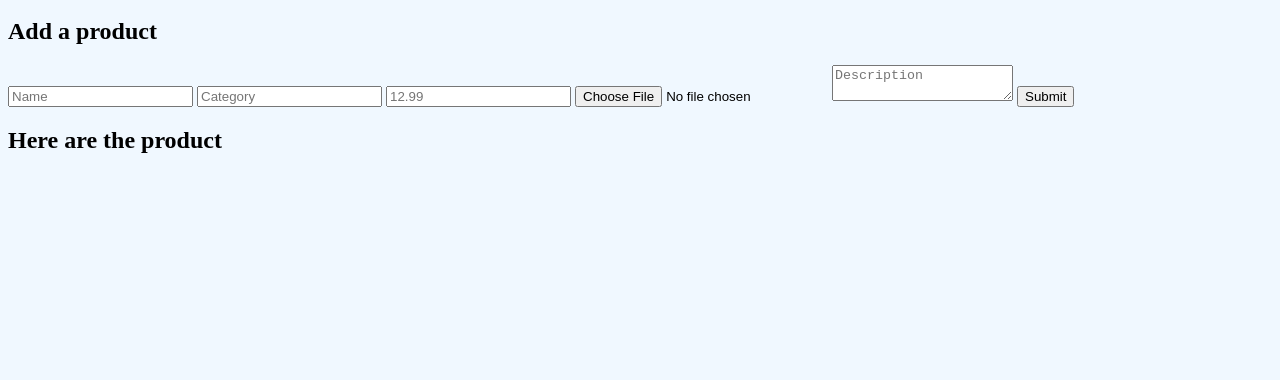
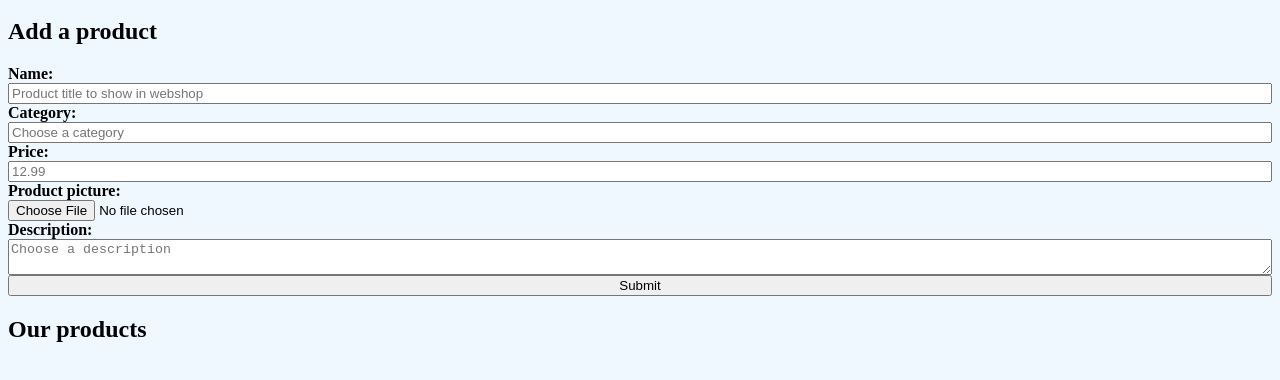
Before and after one commit to espenbakken/test, a plain HTML site: page index.html in a window 1280 px wide. Shown: the part 48-428 px from the top of the page. Drawn offline with Linux system fonts and the light colour scheme.

Commit message:
Extract javascript to webshop.js

```diff
--- a/index.html
+++ b/index.html
@@ -1,69 +1,33 @@
 <html>
 <head>
     <link rel="stylesheet" type="text/css" href="style.css"/>
-    <title>Hei</title>
+    <title>Webshop</title>
 </head>
 <body>
+<script src="webshop.js"></script>
 <script>
-function renderProductList(){
 
-    const productList = JSON.parse(window.localStorage.getItem("productList")) || [];
-
-    const productListEl = document.getElementById("productList");
-    productListEl.innerHTML = "";
-
-        for ( const product of productList){
-            const productEl = document.createElement("div");
-            productEl.innerHTML = "<div>" +
-            "<h3>" + product.productName + "(" +product.category + ")</h3>" +
-            (product.picture ? "<div><img width ='100px' height='100px' src='" + product.picture +"'/></div>" :"") +
-            "<p>" + product.description + "</p>" +
-            "<div><small>Kr " + product.price + "</small></div>" +
-            "</div>"
-            productListEl.appendChild(productEl);
-        }
-}
-function handleSubmit(event){
-    event.preventDefault();
-
-    const productName = document.querySelector("[name='productName']").value;
-    const category = document.querySelector("[name='category']").value;
-    const price = document.querySelector("[name='price']").value;
-    const description = document.querySelector("[name='description']").value;
-    const picture = document.querySelector("[name='picture']").files.item(0).name;
-
-    const product = {
-        productName, category, price, description, picture
-    };
-
-    const productList = JSON.parse(window.localStorage.getItem("productList")) || [];
-    productList.push(product);
-    window.localStorage.setItem("productList", JSON.stringify(productList));
-
-    event.target.reset();
-
-    renderProductList();
-}
 </script>
 
 <h1>Webshop</h1>
 
 <h2>Add a product</h2>
 
+<div id="handlesubmit">
 <form onsubmit="handleSubmit(event)">
-    <input name="productName" label="Name" placeholder="Name"/>
-    <input name ="category" placeholder="Category"/>
-    <input name ="price" placeholder="12.99"/>
-    <input type="file" name="picture" placeholder="Upload picture"/>
-    <textarea name="description" placeholder="Description"></textarea>
+    <label>Name: <input name="productName" placeholder="Product title to show in webshop"/></label>
+    <label> Category: <input name ="category" placeholder="Choose a category"/></label>
+    <label>Price: <input name ="price" placeholder="12.99"/></label>
+    <label> Product picture:<input type="file" name="picture" placeholder="Upload picture"/></label>
+    <label>Description: <textarea name="description" placeholder="Choose a description"></textarea>
     <input type="submit"/>
 </form>
-<h2>Here are the product</h2>
+</div>
+<h2>Our products</h2>
 <div id="productList"></div>
 
 <script>
 renderProductList();
-
 </script>
 </body>
 </html>
--- a/style.css
+++ b/style.css
@@ -12,3 +12,8 @@ body{
     grid-template-columns: repeat(3, 1fr);
     grid-gap: 0.5em;
 }
+label{
+
+    display: grid;
+    grid-template-columns: repeat(1, 1fr);
+}
--- /dev/null
+++ b/webshop.js
@@ -0,0 +1,39 @@
+function renderProductList(){
+
+    const productList = JSON.parse(window.localStorage.getItem("productList")) || [];
+
+    const productListEl = document.getElementById("productList");
+    productListEl.innerHTML = "";
+
+        for ( const product of productList){
+            const productEl = document.createElement("div");
+            productEl.innerHTML = "<div>" +
+            "<h3>" + product.productName + "(" +product.category + ")</h3>" +
+            (product.picture ? "<div><img width ='100px' height='100px' src='" + product.picture +"'/></div>" :"") +
+            "<p>" + product.description + "</p>" +
+            "<div><small>Kr " + product.price + "</small></div>" +
+            "</div>"
+            productListEl.appendChild(productEl);
+        }
+}
+function handleSubmit(event){
+    event.preventDefault();
+
+    const productName = document.querySelector("[name='productName']").value;
+    const category = document.querySelector("[name='category']").value;
+    const price = document.querySelector("[name='price']").value;
+    const description = document.querySelector("[name='description']").value;
+    const picture = document.querySelector("[name='picture']").files.item(0).name;
+
+    const product = {
+        productName, category, price, description, picture
+    };
+
+    const productList = JSON.parse(window.localStorage.getItem("productList")) || [];
+    productList.push(product);
+    window.localStorage.setItem("productList", JSON.stringify(productList));
+
+    event.target.reset();
+
+    renderProductList();
+}
```
